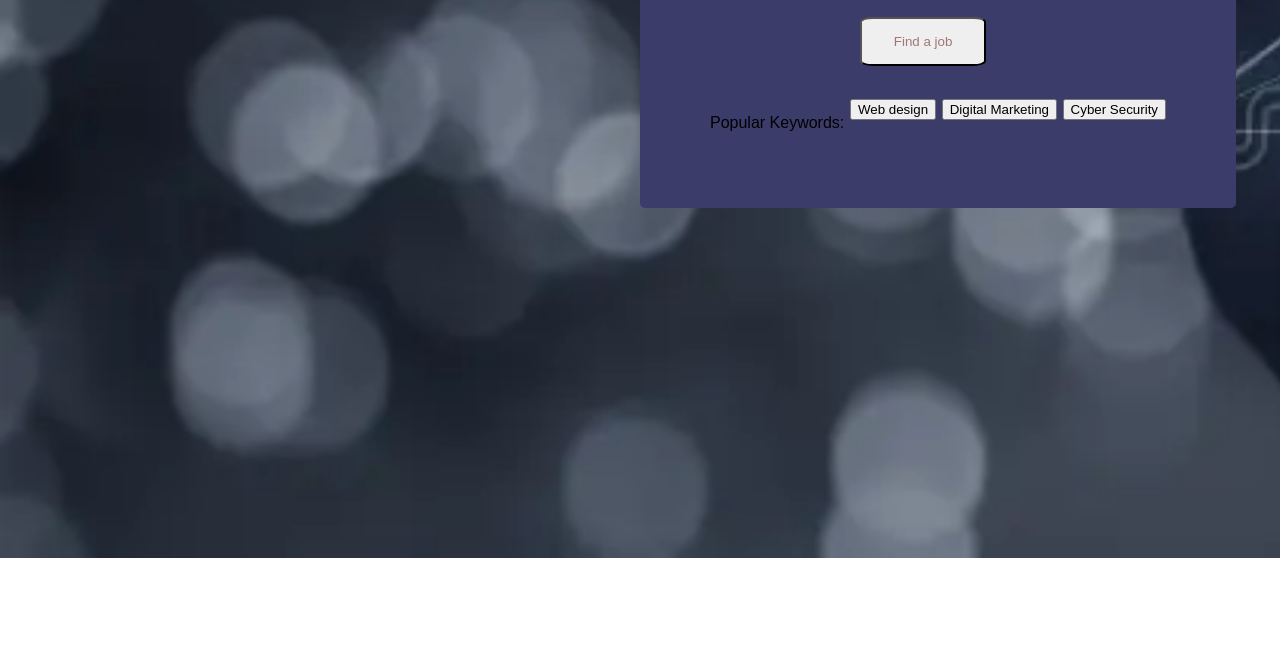
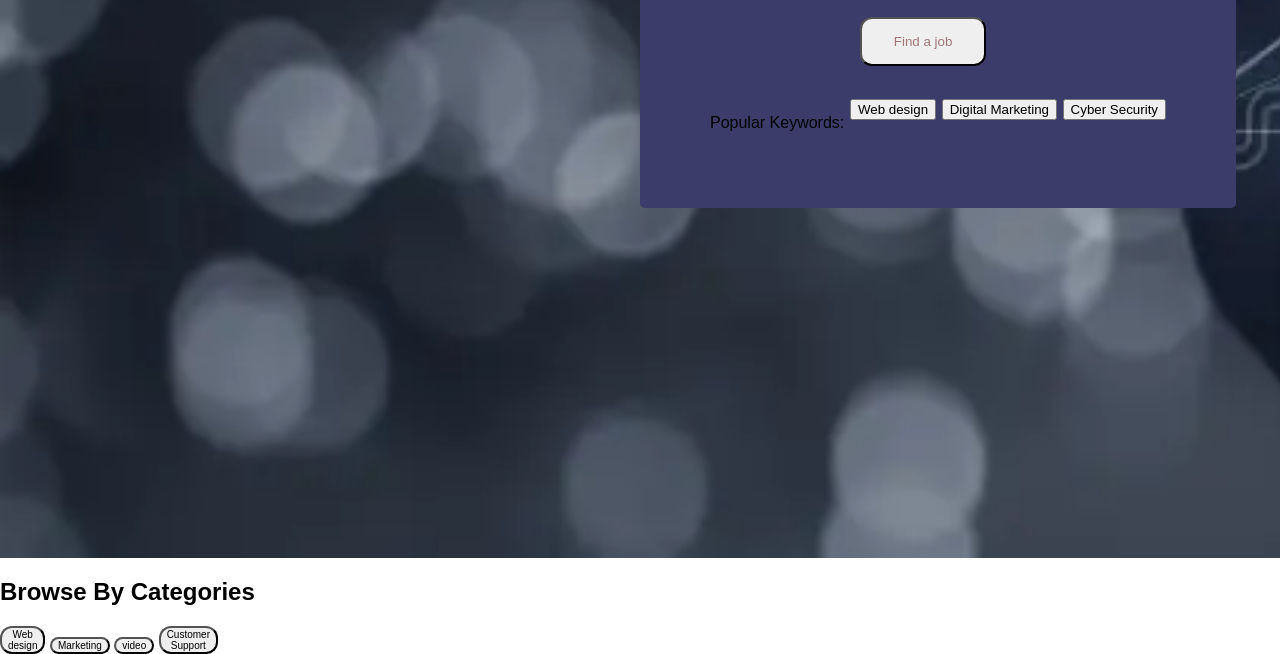
Before and after one commit to Lil-Prech/frontend_jobportal_skye8internship., a plain HTML site: page Job Portal Skye8/indexx.html in a window 1280 px wide. Shown: the part 509-1163 px from the top of the page. Before the commit the page ends 1067 px from the top, so only its background shows below. Drawn offline with Linux system fonts and the light colour scheme.

Commit message:
Add files via upload

```diff
--- a/Job Portal Skye8/indexx.html
+++ b/Job Portal Skye8/indexx.html
@@ -80,5 +80,18 @@
         </div>
     </section>
 </main>
+<section class="categories-section section-padding" id="categories-section">
+    <div class="container">
+        <div class="row">
+            <div class="text-center">
+                <h2><span>Browse By Categories</span></h2>
+                <button class="categories"> Web <br>design</button>
+                <button class="categories"> Marketing</button>
+                <button class="categories">video</button>
+                <button class="categories"> Customer <br> Support</button>
+            </div>
+        </div>
+    </div>
+</section>
 </body>
 </html>
--- a/Job Portal Skye8/styles.css
+++ b/Job Portal Skye8/styles.css
@@ -9,6 +9,8 @@ body {
     padding: 5px 10px ;
     text-align: center;
     justify-content: space-evenly;
+    position: relative
+
 
 
 }
@@ -56,6 +58,7 @@ body {
     background-image: url('assets/images/hand-businessman-pressing-virtual-button-man-hand-businessman-pressing-virtual-button-169314624.webp');
     background-size: cover;
     padding: 100px 100px;
+    max-height: 20%;
 }
 .hero-section{
     padding: 20px;
@@ -108,13 +111,16 @@ body {
     position: relative;
     top: 20px;
     right: 3%;
+    max-height: 100%;
 
 }
+
 .form-control {
-    border-radius: 10%;
+    border-radius: 12px;
     color: rgb(161, 118, 118);
     padding: 15px 32px;
     text-align: center;
+
 
 }
 .popular-keywords{
@@ -131,3 +137,8 @@ body {
 .reg {
     background-color: rgb(60, 60, 107);
 }
+.categories {
+    border-radius: 12px;
+    max-width: 15%;
+    font-size: x-small;
+}
```
